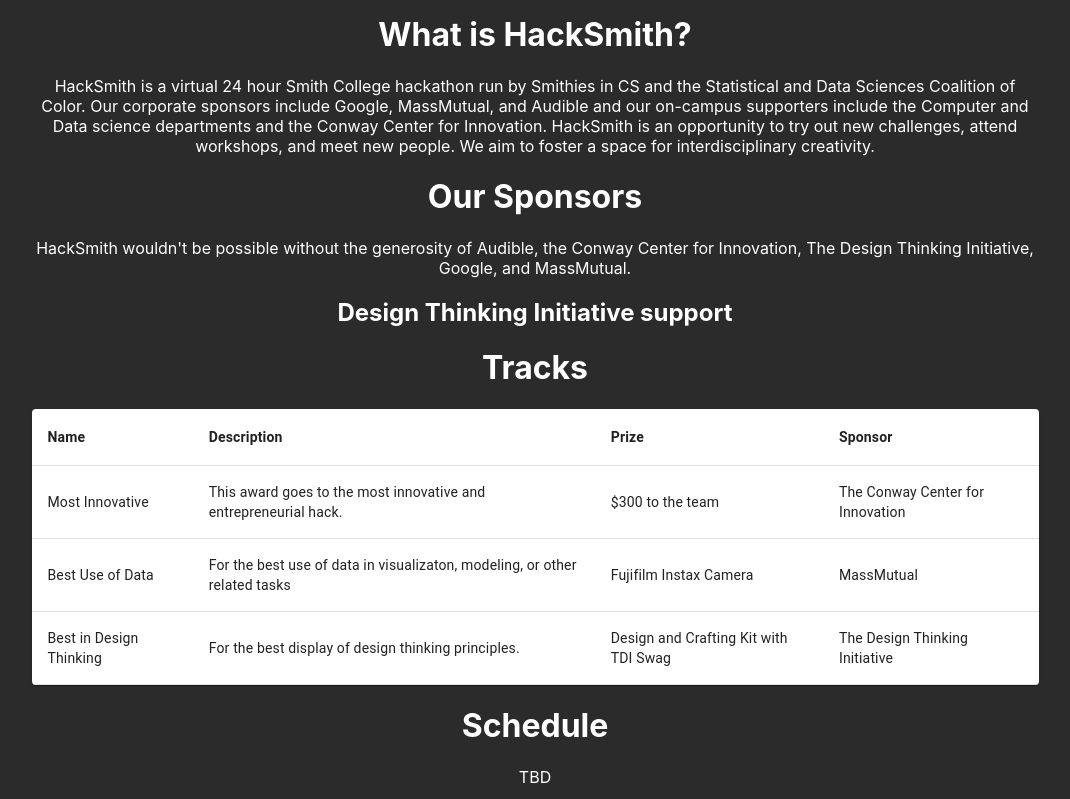
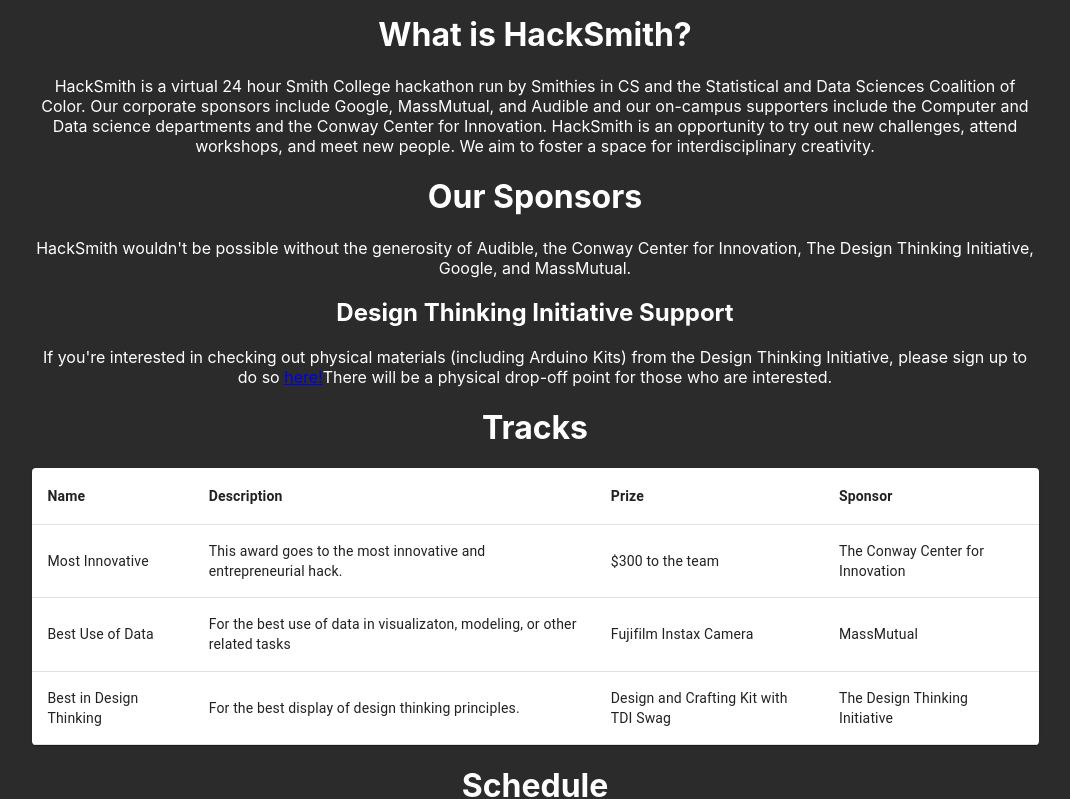
Before and after one commit to martasapizhak/hackdayatsmith, a React (Create React App) app: page / in a window 1280 px wide. Shown: the part 841-1640 px from the top of the page, without its empty margins (105-1175 px from the left). Built offline with nearby package versions, Linux system fonts and the light colour scheme; a web font is replaced by a local one.

Commit message:
why is it being annoying again

```diff
--- a/src/App.js
+++ b/src/App.js
@@ -28,7 +28,10 @@
               include the Computer and Data science departments and the Conway Center for Innovation. HackSmith is an opportunity to try out new challenges, attend workshops, and meet new people. We aim to foster a space for interdisciplinary creativity.
               <h1>Our Sponsors</h1>
               HackSmith wouldn't be possible without the generosity of Audible, the Conway Center for Innovation, The Design Thinking Initiative, Google, and MassMutual.
-              <h2>Design Thinking Initiative support</h2>
+              <h2>Design Thinking Initiative Support</h2>
+              If you're interested in checking out physical materials (including Arduino Kits) from the Design Thinking Initiative, please sign up to do so <a href="https://www.librarycat.org/lib/designthinking">here!</a>
+              There will be a physical drop-off point for those who are interested.
+
 
               <h1>Tracks</h1>
                 <Tracks />
```
